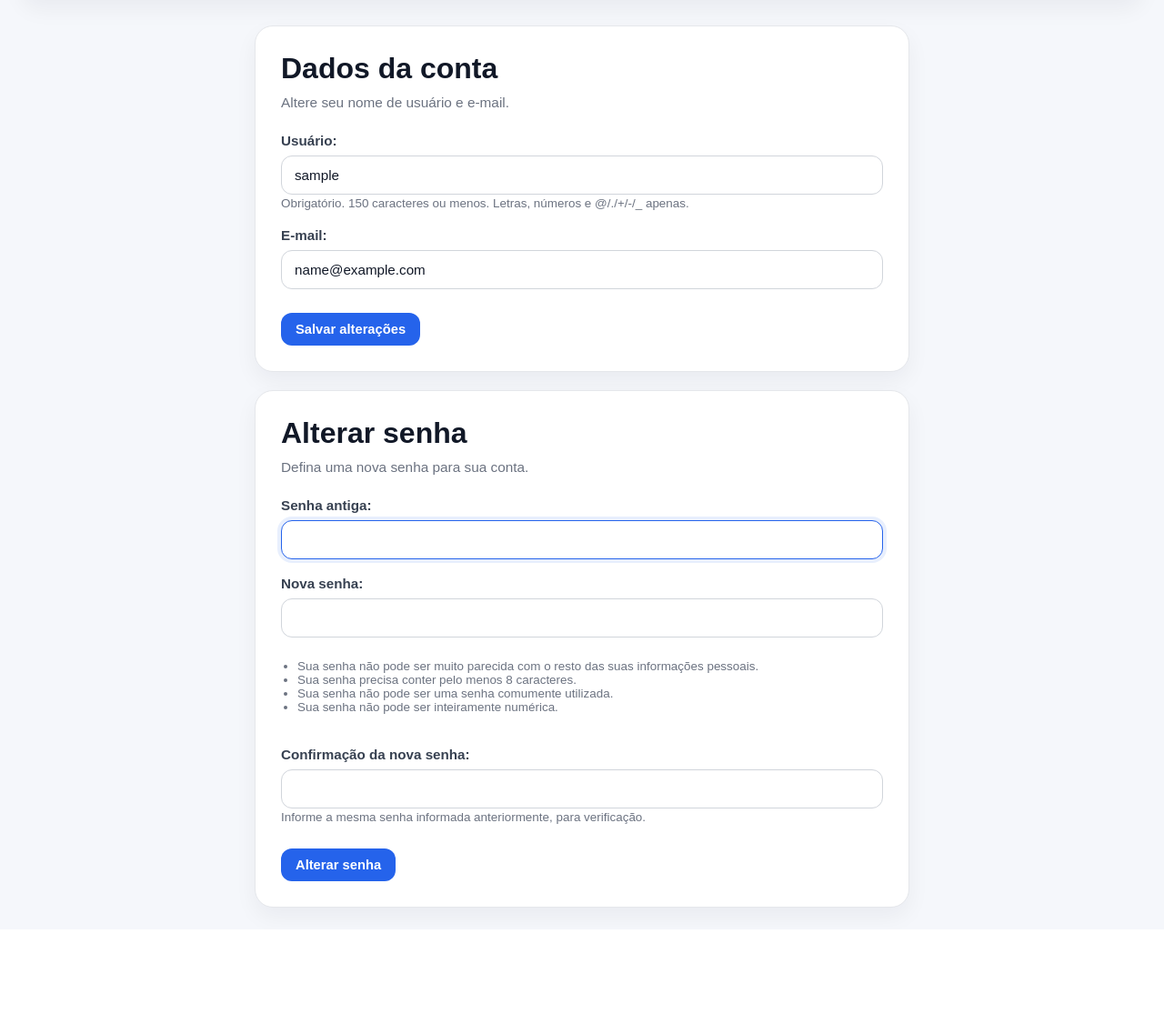
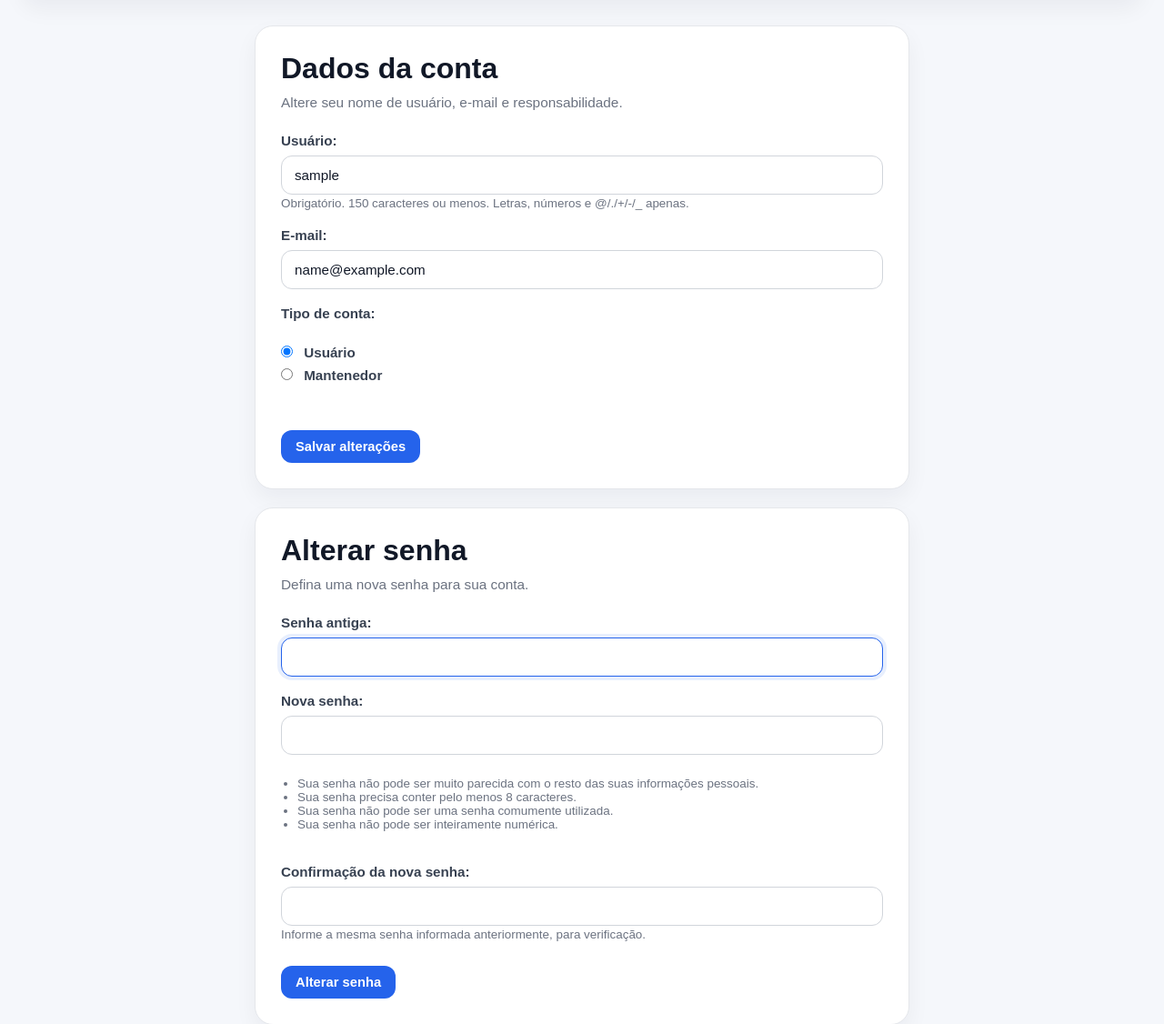
Before and after one commit to mfigueireddo/t1-programacao-web, a Django app: page /authentication/perfil/ in a window 1280 px wide. Shown: the part 108-1234 px from the top of the page at 91% size. Before the commit the page ends 1125 px from the top, so only its background shows below. Run offline with Django 5.2, Linux system fonts and the light colour scheme; the visitor is signed in with stand-in values (Sample User, id 1); data that the repository does not hold is empty.

Commit message:
Usuário pode modificar sua responsabilidade no sistema

```diff
--- a/authentication/forms.py
+++ b/authentication/forms.py
@@ -2,8 +2,13 @@ from django import forms
 from django.contrib.auth.models import User
 from django.contrib.auth.forms import UserCreationForm
 
+from .models import Perfil
+
 
 class SignUpForm(UserCreationForm):
+    '''
+    Gerencia o cadastro do usuário
+    '''
     email = forms.EmailField(required=True, label='E-mail')
 
     account_type = forms.ChoiceField(
@@ -28,7 +33,18 @@ class SignUpForm(UserCreationForm):
 
 
 class PerfilForm(forms.ModelForm):
+    '''
+    Gerencia a exibição e edição do perfil do usuário
+    '''
     email = forms.EmailField(required=True, label='E-mail')
+    account_type = forms.ChoiceField(
+        label='Tipo de conta',
+        choices=(
+            ('user', 'Usuário'),
+            ('mantenedor', 'Mantenedor'),
+        ),
+        widget=forms.RadioSelect
+    )
 
     class Meta:
         model = User
@@ -37,3 +53,27 @@ class PerfilForm(forms.ModelForm):
             'username': 'Usuário',
             'email': 'E-mail',
         }
+
+    def __init__(self, *args, **kwargs):
+        super().__init__(*args, **kwargs)
+
+        account_type = 'user'
+        perfil = getattr(self.instance, 'perfil', None)
+        if perfil is not None and perfil.mantenedor:
+            account_type = 'mantenedor'
+
+        self.fields['account_type'].initial = account_type
+
+    def save(self, commit=True):
+        user = super().save(commit=commit)
+
+        perfil, _ = Perfil.objects.get_or_create(user=user)
+        is_mantenedor = self.cleaned_data.get('account_type', 'user') == 'mantenedor'
+
+        # Usa update para não acionar a regra de imutabilidade do método save do Perfil.
+        Perfil.objects.filter(pk=perfil.pk).update(
+            mantenedor=is_mantenedor,
+            mantenedor_definido=True,
+        )
+
+        return user
--- a/authentication/templates/authentication/perfil.html
+++ b/authentication/templates/authentication/perfil.html
@@ -22,7 +22,7 @@
     <div class="kanban-form-card">
         <h2 class="kanban-form-title">Dados da conta</h2>
         <p class="kanban-form-subtitle">
-            Altere seu nome de usuário e e-mail.
+            Altere seu nome de usuário, e-mail e responsabilidade.
         </p>
 
         <form method="post" class="kanban-form">
--- a/authentication/views.py
+++ b/authentication/views.py
@@ -53,7 +53,7 @@ def perfil_view(request):
 
             if perfil_form.is_valid():
                 perfil_form.save()
-                messages.success(request, 'Dados do perfil atualizados com sucesso.')
+                messages.success(request, 'Dados do perfil e responsabilidade atualizados com sucesso.')
                 return redirect('authentication:perfil')
 
         elif 'salvar_senha' in request.POST:
--- a/kanban/static/kanban/css/form.css
+++ b/kanban/static/kanban/css/form.css
@@ -85,6 +85,20 @@
 .kanban-form input[type="checkbox"] {
     width: auto;
     margin-right: 8px;
+}
+
+.kanban-form input[type="radio"] {
+    width: auto;
+    padding: 0;
+    margin-right: 8px;
+    border: none;
+    border-radius: 0;
+    background: transparent;
+}
+
+.kanban-form input[type="radio"]:focus {
+    border: none;
+    box-shadow: none;
 }
 
 .kanban-form .errorlist {
```
Also changed, not shown: kanban/forms.py (+5 -2 lines), kanban/templates/kanban/editar_tarefa.html (+8 -0 lines).
